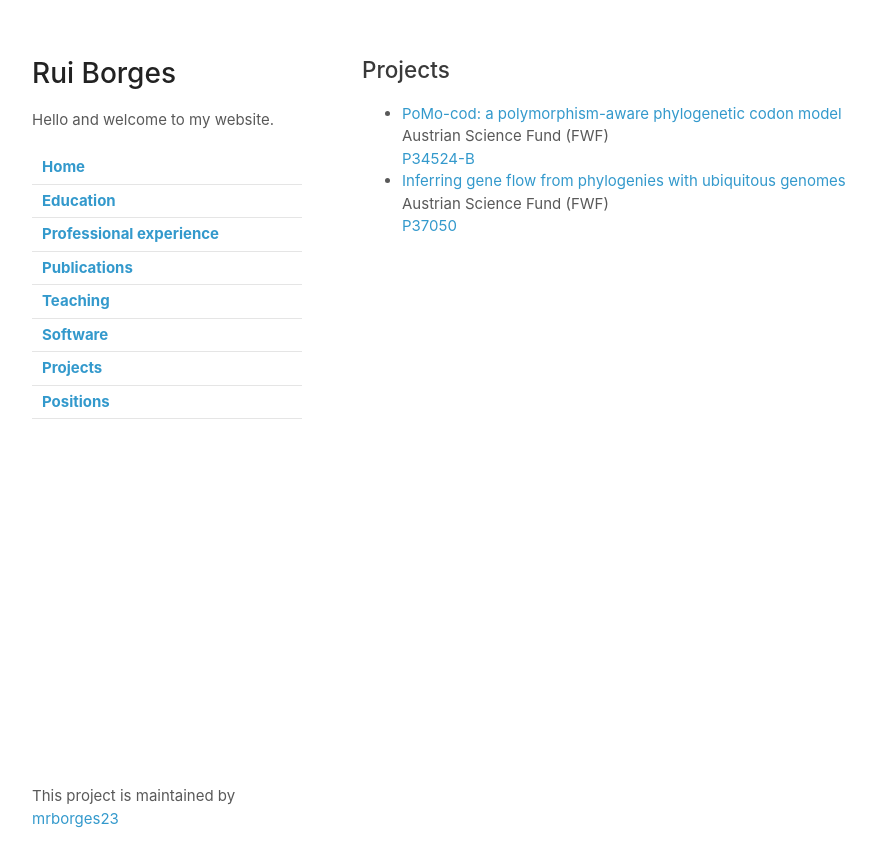
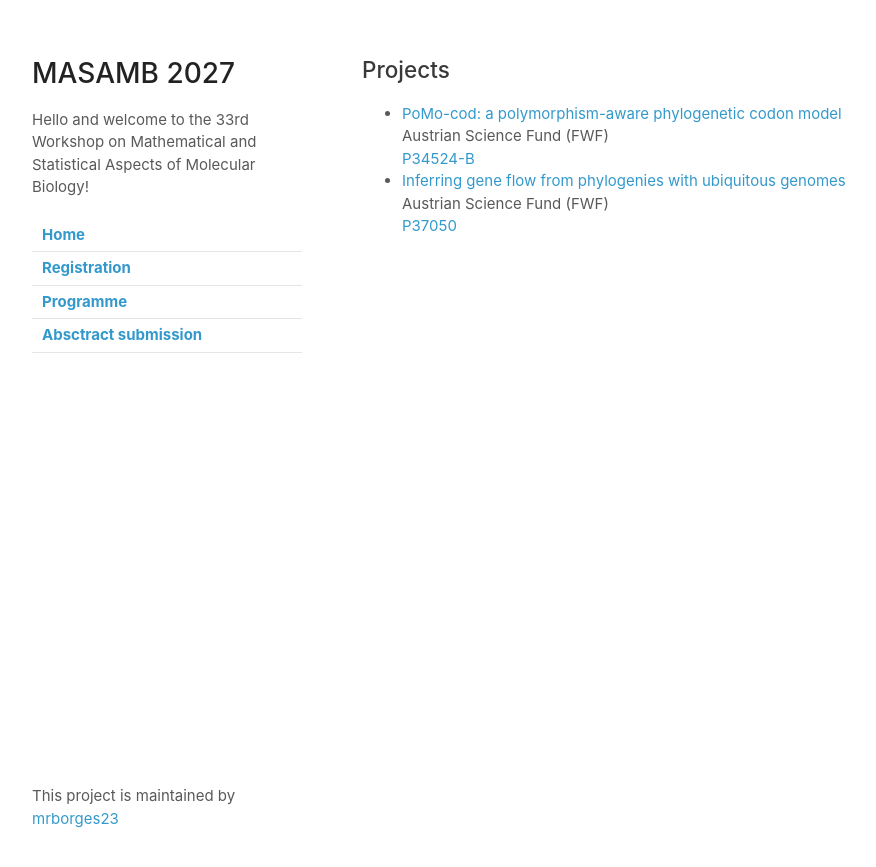
Before and after one commit to mrborges23/masamb2027, a Jekyll site: the page built from projects.md, in a window 1280 px wide. Shown: the top 867 px of the page, without its empty margins (68-944 px from the left). Built offline with Jekyll 4.4.1, drawn with Linux system fonts in a browser that asks for light colours; our own code applies the rules of GitHub Pages for plain Markdown files.

Commit message:
Update _config.yml

```diff
--- a/_config.yml
+++ b/_config.yml
@@ -1,21 +1,13 @@
 theme: jekyll-theme-minimal
-title: Rui Borges
-description: Hello and welcome to my website.
+title: MASAMB 2027
+description: Hello and welcome to the 33rd Workshop on Mathematical and Statistical Aspects of Molecular Biology!
 show_downloads: false
 navigation:
   - title: Home
     url: /
-  - title: Education
-    url: education
-  - title: Professional experience
-    url: professional_experience
-  - title: Publications
-    url: publications
-  - title: Teaching
-    url: teaching
-  - title: Software
-    url: software
-  - title: Projects
-    url: projects
-  - title: Positions
-    url: positions
+  - title: Registration
+    url: registration
+  - title: Programme
+    url: programme
+  - title: Absctract submission
+    url: abstracts
```
